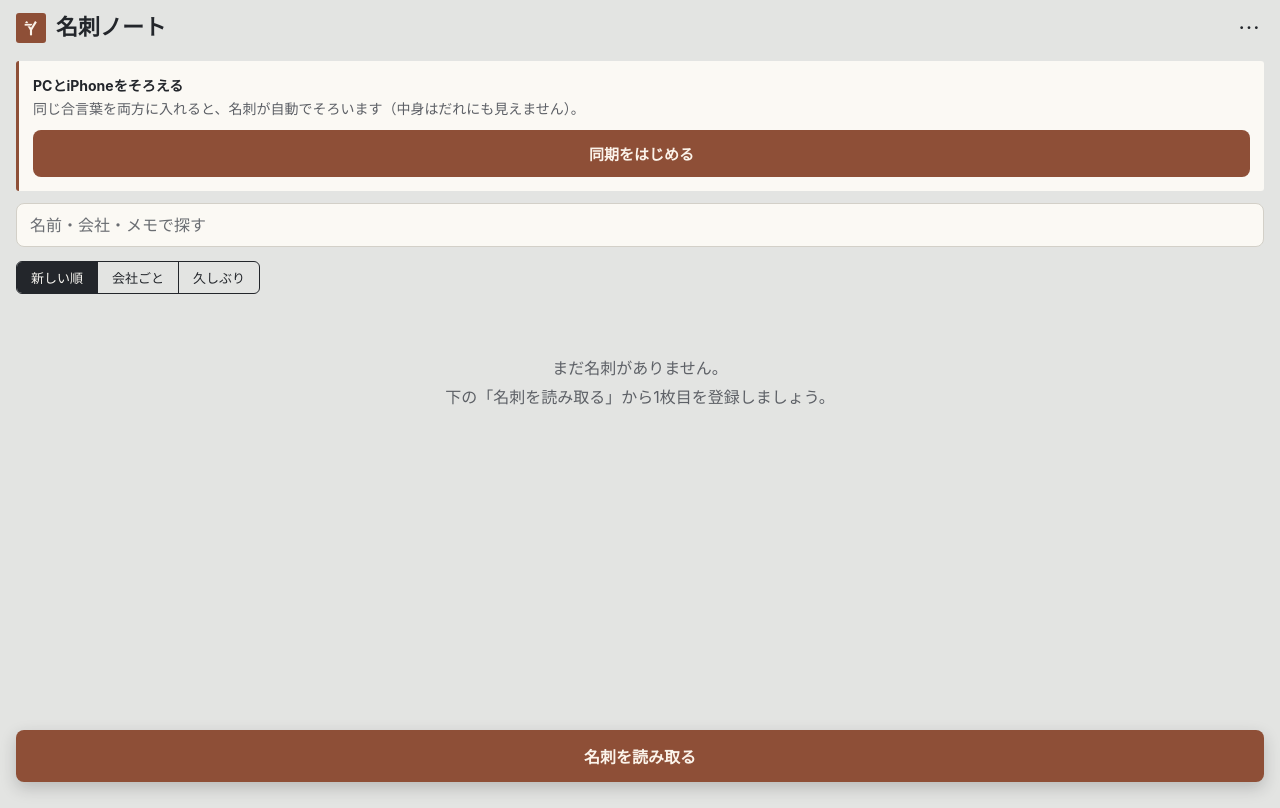
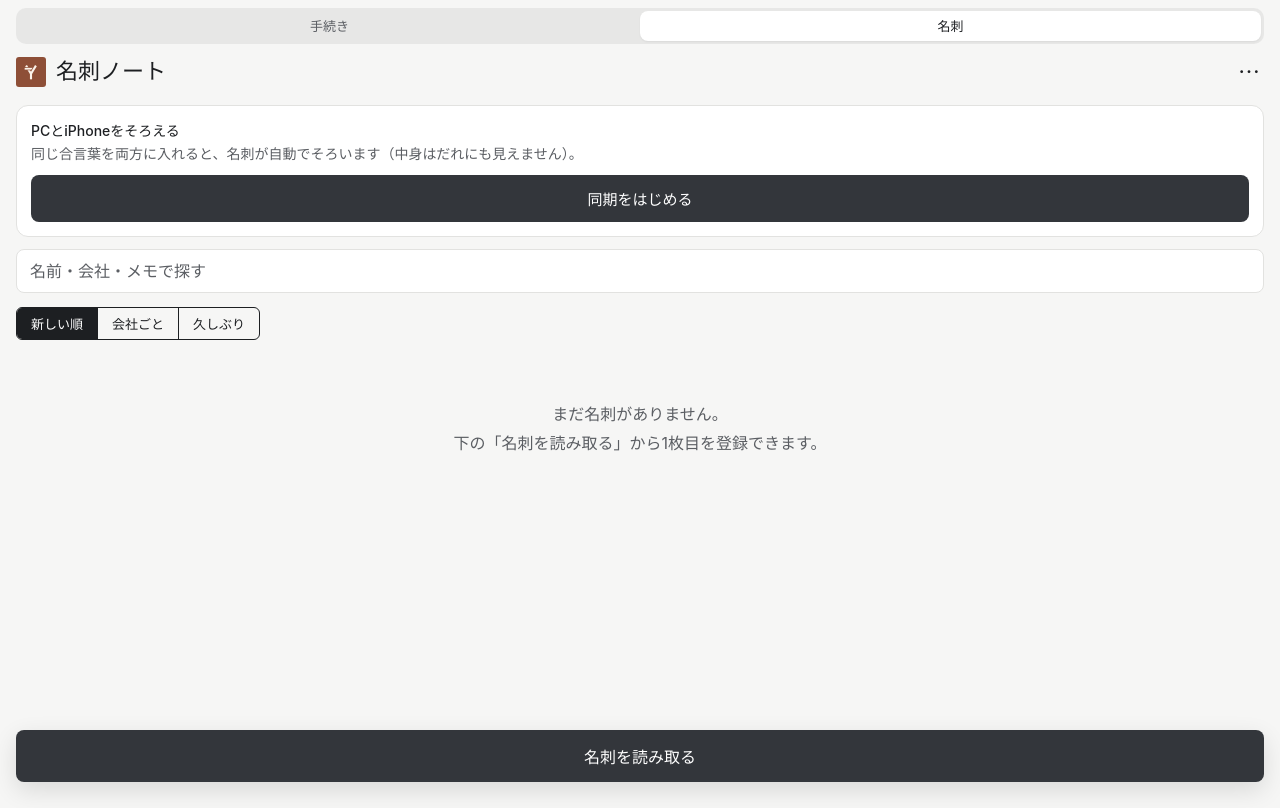
Before and after one commit to yusei9954/meishi-app, a plain HTML site: page index.html in a window 1280 px wide. Drawn offline with Linux system fonts and the light colour scheme.

Commit message:
style: match 手続き秘書 (plan A: grey surfaces, ink buttons, light/dark), add 手続き｜名刺 switch and new icon
Co-Authored-By: Claude Opus 5.5 <noreply@anthropic.com>

```diff
--- a/index.html
+++ b/index.html
@@ -5,7 +5,8 @@
   <meta name="viewport" content="width=device-width, initial-scale=1, viewport-fit=cover">
   <title>名刺ノート</title>
   <meta name="robots" content="noindex, nofollow">
-  <meta name="theme-color" content="#e3e4e2">
+  <meta name="theme-color" media="(prefers-color-scheme: light)" content="#f6f6f5">
+  <meta name="theme-color" media="(prefers-color-scheme: dark)" content="#141415">
   <meta name="apple-mobile-web-app-capable" content="yes">
   <meta name="apple-mobile-web-app-status-bar-style" content="default">
   <meta name="apple-mobile-web-app-title" content="名刺ノート">
@@ -16,6 +17,7 @@
 <body>
   <!-- 一覧の画面 -->
   <section id="view-list" class="view">
+    <nav class="app-switch" aria-label="アプリの切りかえ"><a href="https://company-secretary.jigyonushi-hisho.workers.dev/">手続き</a><span aria-current="page">名刺</span></nav>
     <header class="bar">
       <h1><svg class="mark" viewBox="0 0 400 400" aria-hidden="true"><rect width="400" height="400" rx="40" fill="#8e4f37"/><g transform="translate(200 206) scale(2.35) translate(-50 -51)" fill="none" stroke-linecap="butt"><path d="M22 12 L50 58" stroke="#fbf3ea" stroke-width="12"/><path d="M14 30 H72" stroke="#8e4f37" stroke-width="18"/><path d="M14 30 H72" stroke="#fbf3ea" stroke-width="10"/><path d="M74.88 17.12 L59.2 42.88" stroke="#8e4f37" stroke-width="20"/><path d="M78 12 L50 58" stroke="#fbf3ea" stroke-width="12"/><path d="M50 52 L50 90" stroke="#fbf3ea" stroke-width="12"/></g></svg>名刺ノート</h1>
       <button id="btn-menu" class="icon-btn" aria-label="メニュー">⋯</button>
@@ -44,7 +46,7 @@
     </div>
     <p id="count" class="count"></p>
     <ul id="list" class="list"></ul>
-    <p id="empty" class="empty" hidden>まだ名刺がありません。<br>下の「名刺を読み取る」から1枚目を登録しましょう。</p>
+    <p id="empty" class="empty" hidden>まだ名刺がありません。<br>下の「名刺を読み取る」から1枚目を登録できます。</p>
     <button id="btn-add" class="fab">名刺を読み取る</button>
   </section>
 
--- a/style.css
+++ b/style.css
@@ -1,20 +1,43 @@
-/* デザイン：ブランドの色（99のY）にそろえた「名刺入れ」。
+/* （前のデザイン：ブランドの色（99のY）にそろえた「名刺入れ」。11/12に下の案Aへ）
    机（明るい灰）の上に、紙の名刺が会社ごとに重なる見せ方。文字は名刺と同じふつうのゴシック体。
    色の軸は4つ：テラコッタ（印・ボタン）／濃い墨（文字）／明るい灰（机）／生成り（紙）。ほかは、その濃い・薄い色と注意の赤・緑だけ。 */
+/* 2026-11-12 本人の決定：手続き秘書・HPと同じ「案A 手帳の罫線」にそろえた。
+   地は灰色系、主のボタンは濃い墨、テラコッタは小さな印（ロゴ）だけ。明るい・暗いはiPhoneの設定に合わせる。
+   決まりの正本：ゆうせい事業OS/07_AI運用/デザイン/手続き秘書_見た目3案_2026-11-12/見た目の決まり.md
+   （変数の名前は前のまま。--terra は「主の色」の意味で使っている） */
 :root {
   color-scheme: light;
-  --desk: #e3e4e2;      /* 机＝明るい灰 */
-  --desk-2: #d6d7d4;    /* 机の少し濃い所 */
-  --paper: #fbf9f4;     /* 名刺の紙 */
-  --paper-2: #f3efe7;   /* 生成り（入力欄など） */
-  --ink: #23262b;       /* 濃い墨 */
-  --ink-2: #5d6066;     /* 小さい字 */
-  --line: #d3d0c8;      /* 紙の上の線 */
-  --terra: #8e4f37;     /* テラコッタ */
-  --terra-2: #7a412c;   /* 押したとき */
-  --on-terra: #fbf3ea;
-  --danger: #a3392b;
+  --desk: #f6f6f5;      /* 地 */
+  --desk-2: #e6e6e4;    /* 地の線 */
+  --paper: #ffffff;     /* カード */
+  --paper-2: #f4f4f3;   /* 入力欄など */
+  --ink: #1d1f22;       /* 文字 */
+  --ink-2: #5b5e63;     /* 小さい字 */
+  --line: #e2e2e0;      /* 罫線 */
+  --terra: #33363b;     /* 主の色（濃い墨） */
+  --terra-2: #1d1f22;   /* 押したとき */
+  --on-terra: #ffffff;
+  --switch-on: #ffffff;
+  --danger: #8e4f37;    /* 注意はテラコッタ */
   --ok: #3f6b4f;
+}
+@media (prefers-color-scheme: dark) {
+  :root {
+    color-scheme: dark;
+    --desk: #141415;
+    --desk-2: #232325;
+    --paper: #1c1c1e;
+    --paper-2: #232325;
+    --ink: #ededed;
+    --ink-2: #a1a1a6;
+    --line: #2c2c2f;
+    --terra: #ededed;
+    --terra-2: #ffffff;
+    --on-terra: #141415;
+    --switch-on: #3a3a3d;
+    --danger: #d08a6c;
+    --ok: #7fb592;
+  }
 }
 * { box-sizing: border-box; }
 html, body { margin: 0; }
@@ -40,7 +63,7 @@ button { font-family: inherit; }
   background: var(--desk);
   border-bottom: 1px solid var(--desk-2);
 }
-.bar h1 { margin: 0; font-size: 17px; text-align: center; grid-column: 2; font-weight: 700; }
+.bar h1 { margin: 0; font-size: 17px; text-align: center; grid-column: 2; font-weight: 500; }
 .bar > :first-child:not(h1) { justify-self: start; }
 .bar > :last-child { justify-self: end; grid-column: 3; }
 #view-list .bar { grid-template-columns: 1fr auto; border-bottom: 0; }
@@ -50,7 +73,7 @@ button { font-family: inherit; }
 
 .text-btn, .icon-btn { background: none; border: 0; color: var(--terra); font-size: 16px; padding: 6px 4px; cursor: pointer; }
 .icon-btn { font-size: 22px; line-height: 1; color: var(--ink); }
-.strong { font-weight: 700; }
+.strong { font-weight: 500; }
 
 /* ---- 探す・並べかえ ---- */
 .search { padding: 4px 16px 4px; }
@@ -59,7 +82,7 @@ button { font-family: inherit; }
   border: 1px solid var(--line); background: var(--paper); color: var(--ink);
   font-family: inherit; outline: none;
 }
-.search input::placeholder, .fields input::placeholder, textarea::placeholder { color: #6a6d72; }
+.search input::placeholder, .fields input::placeholder, textarea::placeholder { color: var(--ink-2); }
 .search input:focus, .fields input:focus, .fields textarea:focus, .ocr textarea:focus, .field input:focus { border-color: var(--terra); }
 .count { margin: 10px 16px 0; color: var(--ink-2); font-size: 13px; font-variant-numeric: tabular-nums; }
 
@@ -73,24 +96,24 @@ button { font-family: inherit; }
 .list li.card {
   position: relative; display: grid; grid-template-columns: 1fr auto; gap: 0 10px;
   background: var(--paper); border-radius: 3px; padding: 12px 14px 12px;
-  box-shadow: 0 1px 0 rgba(35,38,43,.06), 0 4px 10px rgba(35,38,43,.10);
+  box-shadow: 0 1px 2px rgba(0,0,0,.05);
   margin-bottom: 10px; cursor: pointer;
 }
 .list li.card:active { background: var(--paper-2); }
 .list .co { font-size: 11px; color: var(--ink-2); grid-column: 1; min-width: 0; white-space: nowrap; overflow: hidden; text-overflow: ellipsis; }
-.list .name { font-size: 18px; font-weight: 700; grid-column: 1; line-height: 1.35; margin-top: 2px; }
+.list .name { font-size: 18px; font-weight: 500; grid-column: 1; line-height: 1.35; margin-top: 2px; }
 .list .sub { font-size: 12px; color: var(--ink-2); grid-column: 1; white-space: nowrap; overflow: hidden; text-overflow: ellipsis; }
 .list .avatar {
   grid-column: 2; grid-row: 1 / 3; align-self: start; justify-self: end;
   width: 26px; height: 26px; border: 1.5px solid var(--terra); color: var(--terra);
-  display: grid; place-items: center; font-size: 13px; font-weight: 700; border-radius: 2px;
+  display: grid; place-items: center; font-size: 13px; font-weight: 500; border-radius: 2px;
 }
 .list .tel { grid-column: 2; grid-row: 3; align-self: end; font-size: 11px; color: var(--ink-2); font-variant-numeric: tabular-nums; }
 /* 会社ごとのときは、同じ会社の名刺を少し重ねる */
 .list.stacked li.card + li.card { margin-top: -6px; }
 .list.stacked li.card { margin-bottom: 0; }
 .list.stacked li.card:last-child { margin-bottom: 10px; }
-.group-head { list-style: none; margin: 18px 2px 8px; font-size: 13px; font-weight: 700; display: flex; justify-content: space-between; align-items: baseline; }
+.group-head { list-style: none; margin: 18px 2px 8px; font-size: 13px; font-weight: 500; display: flex; justify-content: space-between; align-items: baseline; }
 .group-head span:last-child { color: var(--ink-2); font-weight: 400; font-size: 12px; font-variant-numeric: tabular-nums; }
 .list li.group-head:first-child { margin-top: 8px; }
 .empty { text-align: center; color: var(--ink-2); margin-top: 60px; line-height: 1.8; padding: 0 24px; }
@@ -99,8 +122,8 @@ button { font-family: inherit; }
 .fab {
   position: fixed; left: 16px; right: 16px; bottom: calc(18px + env(safe-area-inset-bottom));
   height: 52px; border-radius: 8px; border: 0;
-  background: var(--terra); color: var(--on-terra); font-size: 16px; font-weight: 700; cursor: pointer;
-  box-shadow: 0 6px 16px rgba(35,38,43,.22);
+  background: var(--terra); color: var(--on-terra); font-size: 16px; font-weight: 500; cursor: pointer;
+  box-shadow: 0 8px 24px rgba(0,0,0,.12);
 }
 .fab:active { background: var(--terra-2); }
 
@@ -132,12 +155,12 @@ button { font-family: inherit; }
 .d-fields dd { margin: 2px 0 0; white-space: pre-wrap; word-break: break-all; font-variant-numeric: tabular-nums; }
 .d-fields a { color: var(--ink); text-decoration: underline; text-decoration-color: var(--terra); text-underline-offset: 3px; }
 /* 最後に連絡した日 */
-.d-touch { background: var(--paper); border-radius: 3px; padding: 12px 14px 14px; margin-bottom: 16px; border-left: 3px solid var(--terra); }
-.d-since { margin: 0; font-weight: 700; font-size: 15px; }
+.d-touch { background: var(--paper); border-radius: 12px; padding: 12px 14px 14px; margin-bottom: 16px; border: 1px solid var(--line); }
+.d-since { margin: 0; font-weight: 500; font-size: 15px; }
 .d-since.long { color: var(--danger); }
 .d-touch .small { margin: 2px 0 0; }
 .d-touch .btn { margin-top: 10px; }
-.list .tel.long { color: var(--danger); font-weight: 700; }
+.list .tel.long { color: var(--danger); font-weight: 500; }
 .d-ocr-text { white-space: pre-wrap; word-break: break-all; font-size: 13px; color: var(--ink-2); background: var(--paper-2); padding: 10px; border-radius: 6px; }
 .scan-row { display: grid; grid-template-columns: 1fr 1fr; gap: 8px; }
 .scan-row .btn { margin-top: 0; }
@@ -146,7 +169,7 @@ button { font-family: inherit; }
 /* ---- ボタン ---- */
 .btn {
   display: block; width: 100%; margin-top: 10px; padding: 13px; border-radius: 8px; border: 0;
-  background: var(--terra); color: var(--on-terra); font-size: 15px; font-weight: 700; text-align: center; cursor: pointer;
+  background: var(--terra); color: var(--on-terra); font-size: 15px; font-weight: 500; text-align: center; cursor: pointer;
 }
 .btn:active { background: var(--terra-2); }
 .btn.secondary { background: var(--paper); color: var(--ink); border: 1px solid var(--ink); }
@@ -155,14 +178,14 @@ button { font-family: inherit; }
 
 /* ---- 登録・編集 ---- */
 .ocr { margin: 16px 0; background: var(--paper); border-radius: 3px; padding: 14px; }
-.ocr summary { font-weight: 700; cursor: pointer; color: var(--terra); }
+.ocr summary { font-weight: 500; cursor: pointer; color: var(--terra); }
 .howto { padding-left: 20px; margin: 10px 0 6px; line-height: 1.7; font-size: 14px; }
 .tip { font-size: 13px; color: var(--ink-2); line-height: 1.6; margin: 8px 0 10px; }
 .ocr textarea { background: var(--paper-2); }
 .fields { background: var(--paper); border-radius: 3px; padding: 14px 14px 2px; border-top: 2px solid var(--ink); }
 .fields label { display: block; font-size: 12px; color: var(--ink-2); margin-bottom: 12px; }
 .fields input, .fields textarea { margin-top: 4px; background: var(--paper-2); }
-.ocr-status { margin: 12px 0 0; padding: 11px 14px; border-radius: 6px; background: var(--paper); font-size: 14px; border-left: 3px solid var(--terra); }
+.ocr-status { margin: 12px 0 0; padding: 11px 14px; border-radius: 10px; background: var(--paper); font-size: 14px; border: 1px solid var(--line); }
 .scan-preview { width: 100%; border-radius: 3px; display: block; margin-top: 12px; }
 
 /* ---- ダイアログ・お知らせ ---- */
@@ -187,12 +210,12 @@ dialog h2 { margin: 0 0 8px; font-size: 18px; }
 .sync-status { margin: 0 16px 6px; font-size: 12px; color: var(--ink-2); }
 .sync-status.ok { color: var(--ok); }
 .sync-status.error, .sync-status.auth, .sync-status.gone, .sync-status.full { color: var(--danger); }
-.sync-invite { margin: 6px 16px 8px; padding: 14px; border-radius: 3px; background: var(--paper); font-size: 14px; line-height: 1.6; border-left: 3px solid var(--terra); }
+.sync-invite { margin: 6px 16px 8px; padding: 14px; border-radius: 12px; background: var(--paper); font-size: 14px; line-height: 1.6; border: 1px solid var(--line); }
 .sync-invite p { margin: 0 0 4px; color: var(--ink-2); }
 .sync-invite b { color: var(--ink); }
 .moved { margin: 6px 16px 4px; padding: 14px; border-radius: 3px; background: var(--terra); color: var(--on-terra); font-size: 14px; line-height: 1.6; }
 .moved p { margin: 4px 0; }
-.moved a { color: var(--on-terra); font-weight: 700; }
+.moved a { color: var(--on-terra); font-weight: 500; }
 .moved ol { margin: 6px 0 0; padding-left: 20px; }
 
 /* ---- カメラ（ここだけは暗くして名刺を見やすく） ---- */
@@ -200,16 +223,25 @@ dialog h2 { margin: 0 0 8px; font-size: 18px; }
 .camera video { position: absolute; inset: 0; width: 100%; height: 100%; object-fit: cover; }
 .cam-guide {
   position: absolute; left: 5%; width: 90%; aspect-ratio: 91 / 55; top: 42%; transform: translateY(-50%);
-  border: 3px solid var(--paper); border-radius: 6px; box-shadow: 0 0 0 9999px rgba(35,38,43,.6);
+  border: 3px solid #fff; border-radius: 6px; box-shadow: 0 0 0 9999px rgba(35,38,43,.6);
 }
 .cam-guide.ok { border-color: #e2a184; }
-.cam-hint { position: absolute; left: 0; right: 0; top: calc(16px + env(safe-area-inset-top)); margin: 0; padding: 0 16px; text-align: center; color: var(--paper); font-size: 15px; line-height: 1.5; }
+.cam-hint { position: absolute; left: 0; right: 0; top: calc(16px + env(safe-area-inset-top)); margin: 0; padding: 0 16px; text-align: center; color: #fff; font-size: 15px; line-height: 1.5; }
 .cam-bar {
   position: absolute; left: 0; right: 0; bottom: 0; padding: 20px 24px calc(24px + env(safe-area-inset-bottom));
   display: grid; grid-template-columns: 1fr auto 1fr; align-items: center;
 }
-.cam-text { color: var(--paper); background: none; border: 0; font-size: 16px; cursor: pointer; }
+.cam-text { color: #fff; background: none; border: 0; font-size: 16px; cursor: pointer; }
 .cam-bar label.cam-text { justify-self: end; }
 .cam-bar .cam-text:first-child { justify-self: start; }
-.cam-shot { width: 72px; height: 72px; border-radius: 50%; border: 5px solid var(--paper); background: rgba(142,79,55,.55); cursor: pointer; }
-.cam-shot:active { background: var(--terra); }
+.cam-shot { width: 72px; height: 72px; border-radius: 50%; border: 5px solid #fff; background: rgba(142,79,55,.55); cursor: pointer; }
+.cam-shot:active { background: rgba(142,79,55,.9); }
+
+/* ---- 手続き｜名刺 の切りかえ（手続き秘書と同じ形、2026-11-12） ---- */
+.app-switch { display: flex; margin: calc(8px + env(safe-area-inset-top)) 16px 0; padding: 3px; border-radius: 10px; background: rgba(127,127,127,.12); }
+.app-switch a, .app-switch span { flex: 1; text-align: center; font-size: 13px; height: 30px; line-height: 30px; border-radius: 8px; color: var(--ink-2); text-decoration: none; }
+.app-switch span { background: var(--switch-on); color: var(--ink); box-shadow: 0 1px 2px rgba(0,0,0,.06); }
+#view-list .bar { padding-top: 10px; }
+
+/* 太さは500まで（案A） */
+h1, h2, h3, b, strong { font-weight: 500; }
--- a/sw.js
+++ b/sw.js
@@ -1,6 +1,6 @@
 // 電波がないところでもアプリの画面を開けるように、プログラムだけを覚えておく
 // （名刺のデータはここでは扱わない）
-const CACHE = 'meishi-note-v14';
+const CACHE = 'meishi-note-v15';
 const FILES = ['./', 'index.html', 'style.css', 'parse.js', 'app.js', 'sync.js', 'manifest.webmanifest', 'icon-180.png', 'icon-512.png'];
 
 self.addEventListener('install', e => {
```
Also changed, not shown: icon-180.png, icon-512.png, manifest.webmanifest.
